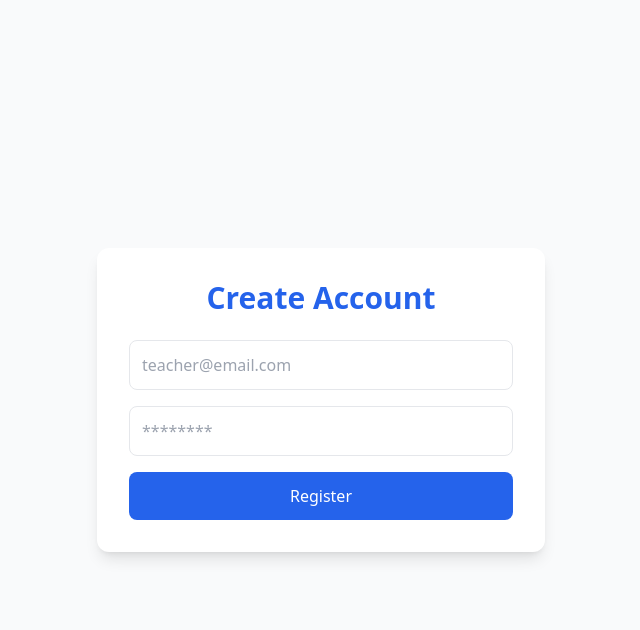
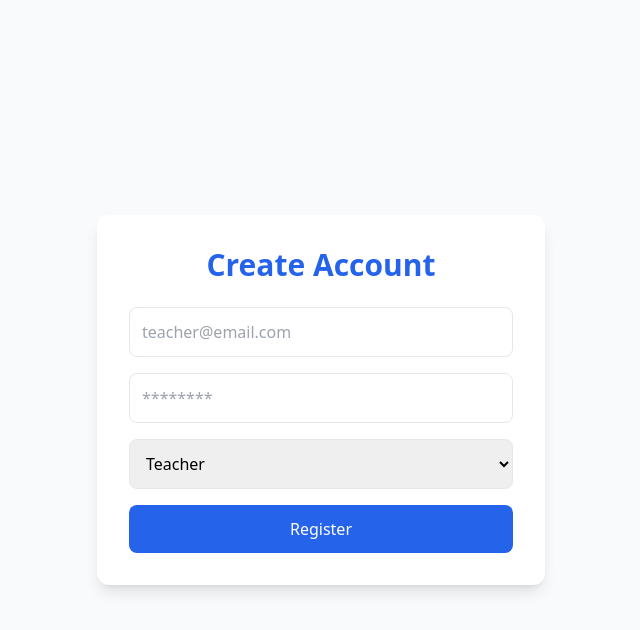
Before and after one commit to lu-alvz-dev/derivalab, a React (Vite) app in the folder client/: page / in a window 1280 px wide. Both pictures are taken after a click on the button "Get Started". Shown: the top 630 px of the page, without its empty margins (319-959 px from the left). Built offline with nearby package versions, Linux system fonts and the light colour scheme.

Commit message:
feat(register): add role selection to registration form

```diff
--- a/client/src/pages/RegisterPage.jsx
+++ b/client/src/pages/RegisterPage.jsx
@@ -4,6 +4,7 @@ import { registerUserApi } from "../services/api";
 function RegisterPage({ onRegister }) {
   const [email, setEmail] = useState("");
   const [password, setPassword] = useState("");
+  const [role, setRole] = useState("teacher");
   const [errorMessage, setErrorMessage] = useState("");
 
   const handleRegister = async () => {
@@ -11,6 +12,7 @@ function RegisterPage({ onRegister }) {
       await registerUserApi({
         email,
         password,
+        role,
       });
       setErrorMessage("");
       onRegister();
@@ -47,6 +49,16 @@ function RegisterPage({ onRegister }) {
             className="w-full border rounded-lg p-3"
           />
 
+          <select
+            value={role}
+            onChange={(e) => setRole(e.target.value)}
+            className="w-full border rounded-lg p-3"
+          >
+            <option value="teacher">Teacher</option>
+
+            <option value="student">Student</option>
+          </select>
+
           <button
             onClick={handleRegister}
             className="w-full bg-blue-600 text-white py-3 rounded-lg"
```
